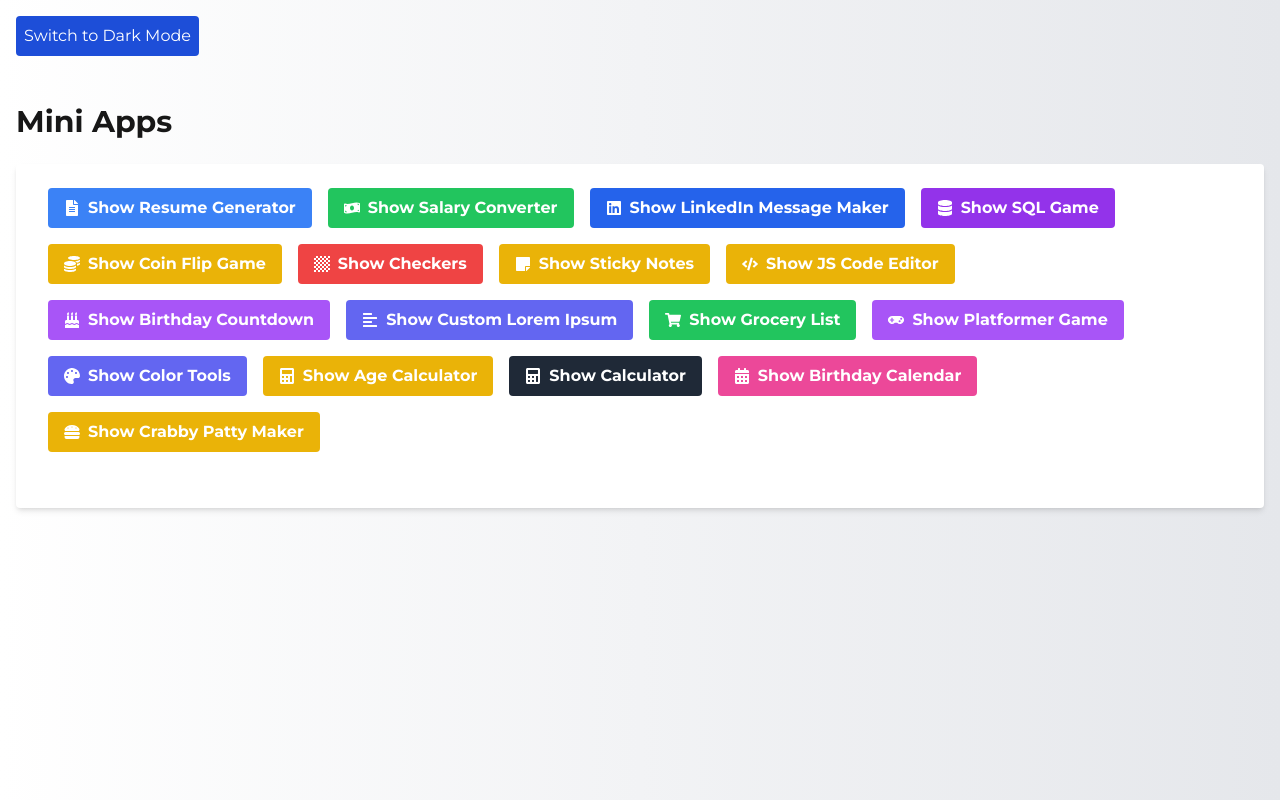
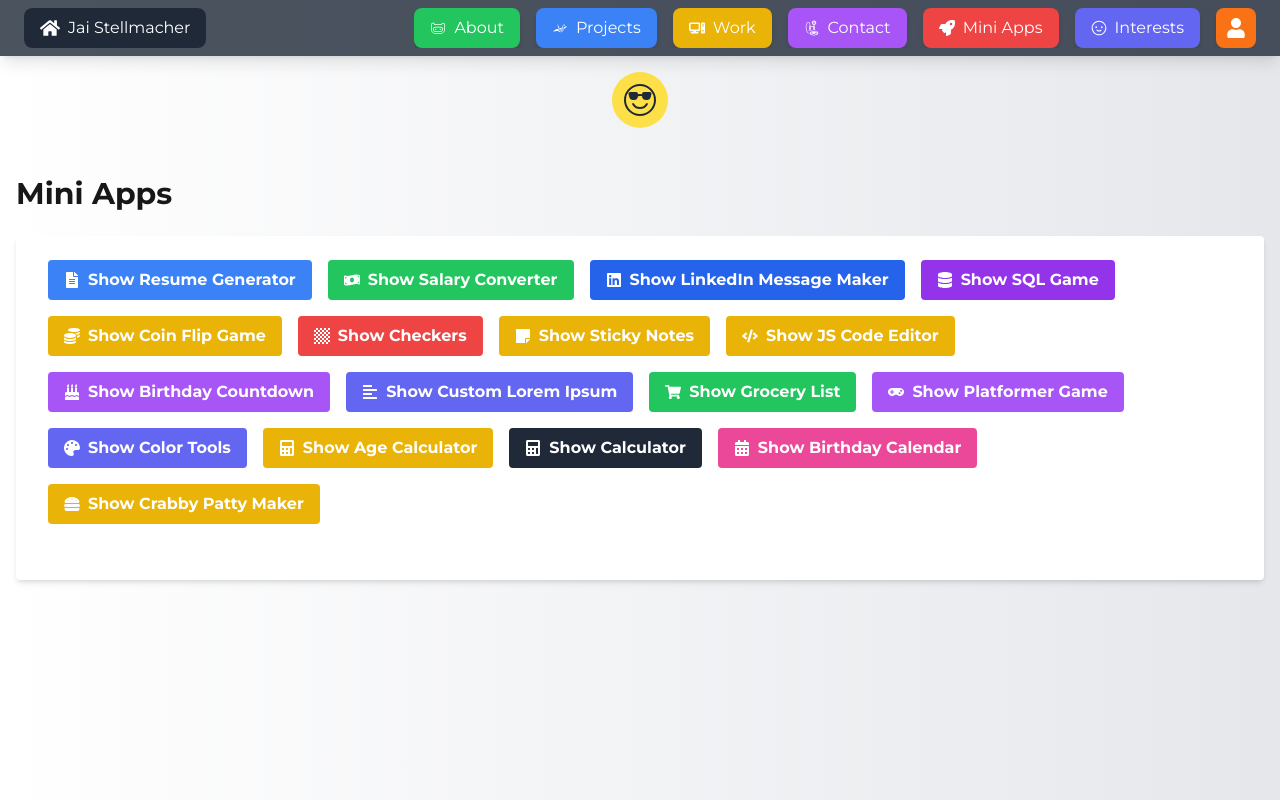
Before and after one commit to jstellmacher/portfolio_site, a Next.js app: page /miniApps in a window 1280 px wide. Built offline with nearby package versions, Linux system fonts and the light colour scheme; a web font is replaced by a local one.

Commit message:
updates styling

```diff
--- a/app/global.css
+++ b/app/global.css
@@ -19,7 +19,7 @@
 
 /* Root Variables */
 :root {
-  --background: #ffffff; /* Light background */
+  --background: #f5f5dc; /* Light cream background */
   --foreground: #171717; /* Dark text color for light mode */
 }
 
--- a/app/layout.jsx
+++ b/app/layout.jsx
@@ -3,6 +3,9 @@
 import './global.css';
 import { Montserrat, Playfair_Display } from 'next/font/google';
 import { useEffect, useState } from 'react';
+import { BsEmojiSunglasses } from 'react-icons/bs';
+import { GiNightSleep } from 'react-icons/gi';
+import Navigation from '../components/Navigation'; // Adjusted import path
 
 // Load Montserrat font
 const montserrat = Montserrat({
@@ -17,7 +20,7 @@ const playfair = Playfair_Display({
   display: 'swap',
 });
 
-const Layout = ({ children }) => {
+const Layout = ({ children, pathname }) => {
   const [isDarkMode, setIsDarkMode] = useState(false);
 
   // Toggle theme function
@@ -44,12 +47,27 @@ const Layout = ({ children }) => {
   return (
     <html lang="en" className={`${montserrat.variable} ${playfair.variable}`}>
       <body className={`transition-colors duration-300 bg-gradient-to-r ${isDarkMode ? 'from-blue-900 to-purple-800' : 'from-white to-gray-200'} font-sans`}>
-        {/* Theme Toggle Button */}
-        <button onClick={toggleTheme} className="p-2 m-4 text-white bg-blue-700 rounded">
-          {isDarkMode ? 'Switch to Light Mode' : 'Switch to Dark Mode'}
-        </button>
-        {children}
-      </body>
+  {/* Include the Navigation component here */}
+  <Navigation pathname={pathname} />
+
+  {/* Theme Toggle Button */}
+  <div className="flex items-center justify-center my-4">
+    <button
+      onClick={toggleTheme}
+      className={`p-3 rounded-full transition-all duration-300 focus:outline-none ${
+        isDarkMode ? 'bg-gray-800 text-yellow-300' : 'bg-yellow-300 text-gray-800'
+      }`}
+    >
+      {isDarkMode ? (
+        <GiNightSleep className="w-8 h-8" />
+      ) : (
+        <BsEmojiSunglasses className="w-8 h-8" />
+      )}
+    </button>
+  </div>
+
+  {children}
+</body>
     </html>
   );
 };
--- a/components/HeroSection.jsx
+++ b/components/HeroSection.jsx
@@ -89,7 +89,7 @@ const HeroSection = () => {
             {/* Adjust View Resume button for dark/light mode */}
             <button
               onClick={handleOpenPDF}
-              className="bg-black text-white py-2 px-4 md:py-3 md:px-5 rounded-lg font-sans font-semibold tracking-wide transition-all duration-300 hover:bg-gray-800 hover:text-white text-sm md:text-base dark:bg-white dark:text-black dark:hover:bg-green-400 dark:hover:text-black"
+              className="bg-black text-white py-2 px-4 md:py-3 md:px-5 rounded-lg font-sans font-semibold tracking-wide transition-all duration-300 hover:bg-green-400 hover:text-white text-sm md:text-base dark:bg-white dark:text-black dark:hover:bg-green-400 dark:hover:text-black"
               aria-label="View Resume"
             >
               View Resume
--- a/components/Navigation.jsx
+++ b/components/Navigation.jsx
@@ -72,7 +72,7 @@ const Navigation = ({ pathname }) => {
   };
 
   return (
-    <nav aria-label="Main navigation" className="flex items-center justify-between relative px-4 py-3 sm:py-2 sm:px-6">
+    <nav aria-label="Main navigation" className="flex items-center justify-between relative px-4 py-3 sm:py-2 sm:px-6 sticky top-0 bg-opacity-80 bg-gray-800 dark:bg-opacity-10 z-50 shadow-lg">
       <div className="flex items-center overflow-x-auto mr-4 sm:rounded-lg">
         <Link href="/"
           className="flex items-center px-3 py-1 sm:px-4 sm:py-2 bg-gray-800 text-white text-sm sm:text-base rounded-lg shadow-lg hover:bg-gray-700 hover:scale-105 active:bg-gray-900 transition-all duration-300 ease-in-out whitespace-nowrap"
--- a/components/ProjectsSection.jsx
+++ b/components/ProjectsSection.jsx
@@ -69,8 +69,8 @@ const ProjectsSection = () => {
 
   return (
     <section id="projects" className="py-12 sm:py-16 md:py-20 text-center">
-      <div className="w-full sm:w-[90vw] md:w-[80vw] lg:w-[70vw] xl:w-[60vw] mx-auto px-4 pt-2 sm:px-6 bg-gray-100 rounded-xl">
-        <h2 className="pt-2 text-4xl sm:text-5xl font-bold text-gray-600 mb-8 sm:mb-12">Projects</h2>
+      <div className="w-full sm:w-[90vw] md:w-[80vw] lg:w-[70vw] xl:w-[60vw] mx-auto px-4 pt-2 sm:px-6 bg-gray-800 dark:bg-gray-100 rounded-xl">
+        <h2 className="pt-2 text-4xl sm:text-5xl font-bold text-gray-100 dark:text-gray-800 mb-8 sm:mb-12">Projects</h2>
 
         {/* Category filter buttons */}
         <div className="flex flex-wrap justify-center gap-2 sm:gap-4 mb-8">
--- a/components/SocialIcons.jsx
+++ b/components/SocialIcons.jsx
@@ -6,7 +6,7 @@ const SocialIcons = () => {
     <div className="flex space-x-4">
       <a
         href="https://www.linkedin.com/in/jaichuang-stellmacher/"
-        className="text-gray-800 hover:text-blue-500 transition-colors duration-300 dark:text-white" // Change text color
+        className="text-gray-800 hover:text-blue-500 transition-colors duration-300 dark:text-white dark:hover:text-blue-500" // Change text color
         aria-label="LinkedIn"
         title="LinkedIn"
         target="_blank"
@@ -16,7 +16,7 @@ const SocialIcons = () => {
       </a>
       <a
         href="https://github.com/jstellmacher"
-        className="text-gray-800 hover:text-purple-500 transition-colors duration-300 dark:text-white" // Change text color
+        className="text-gray-800 hover:text-purple-500 transition-colors duration-300 dark:text-white dark:hover:text-purple-500" // Change text color
         aria-label="GitHub"
         title="GitHub"
         target="_blank"
@@ -26,7 +26,7 @@ const SocialIcons = () => {
       </a>
       <a
         href="https://docs.google.com/document/d/1VLkC0Zy2qz4mmUR__-OPIQ1Gn7AhhFv5b41P0xn1PIc/edit?usp=sharing"
-        className="text-gray-800 hover:text-red-500 transition-colors duration-300 dark:text-white" // Change text color
+        className="text-gray-800 hover:text-red-500 transition-colors duration-300 dark:text-white dark:hover:text-red-500" // Change text color
         aria-label="Google Docs"
         title="Google Docs"
         target="_blank"
@@ -36,7 +36,7 @@ const SocialIcons = () => {
       </a>
       <a
         href="https://dev.to/jstellmacher"
-        className="text-gray-800 hover:text-gray-600 transition-colors duration-300 dark:text-white" // Change text color
+        className="text-gray-800 hover:text-gray-600 transition-colors duration-300 dark:text-white dark:hover:text-gray-600" // Change text color
         aria-label="Dev.to"
         title="Dev.to"
         target="_blank"
```
